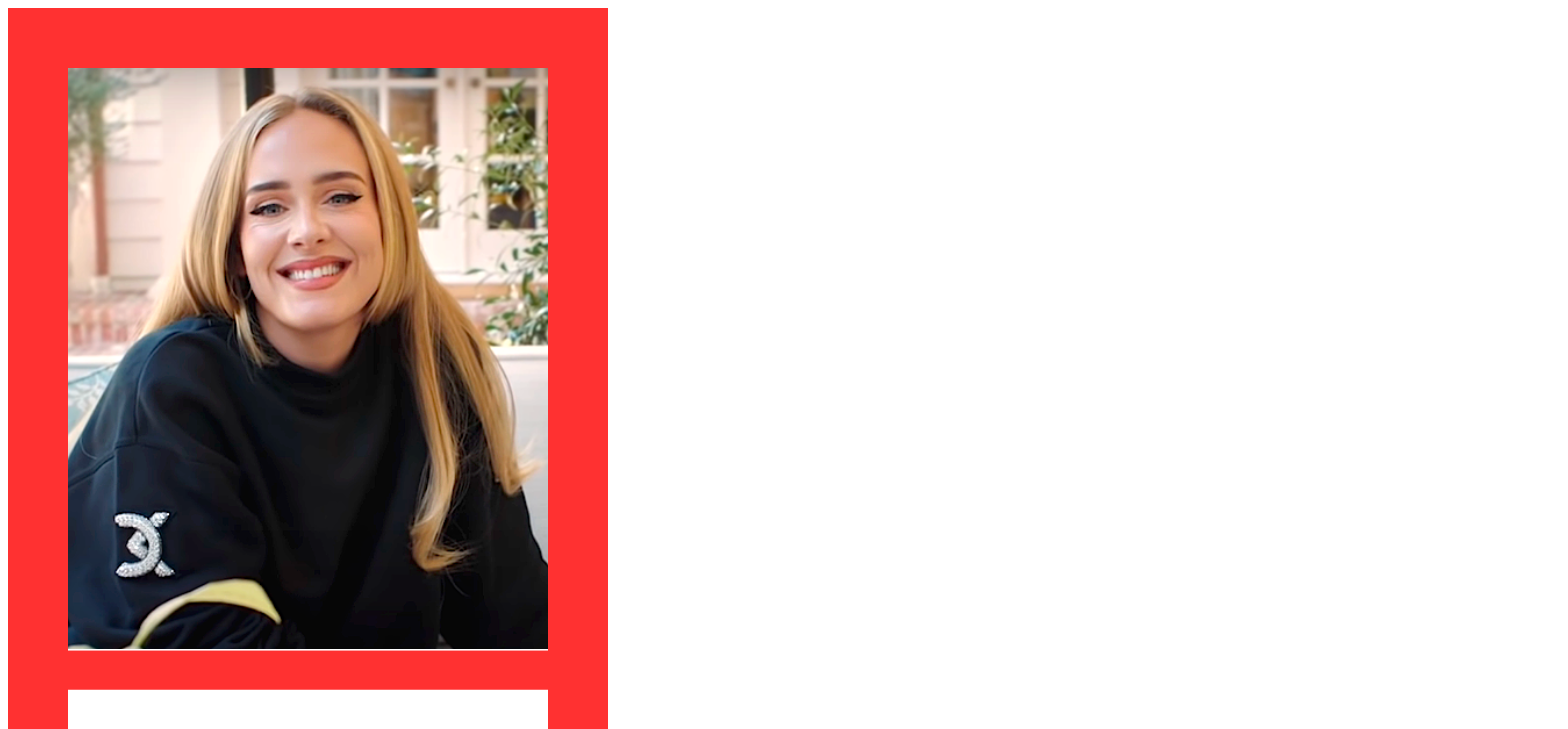
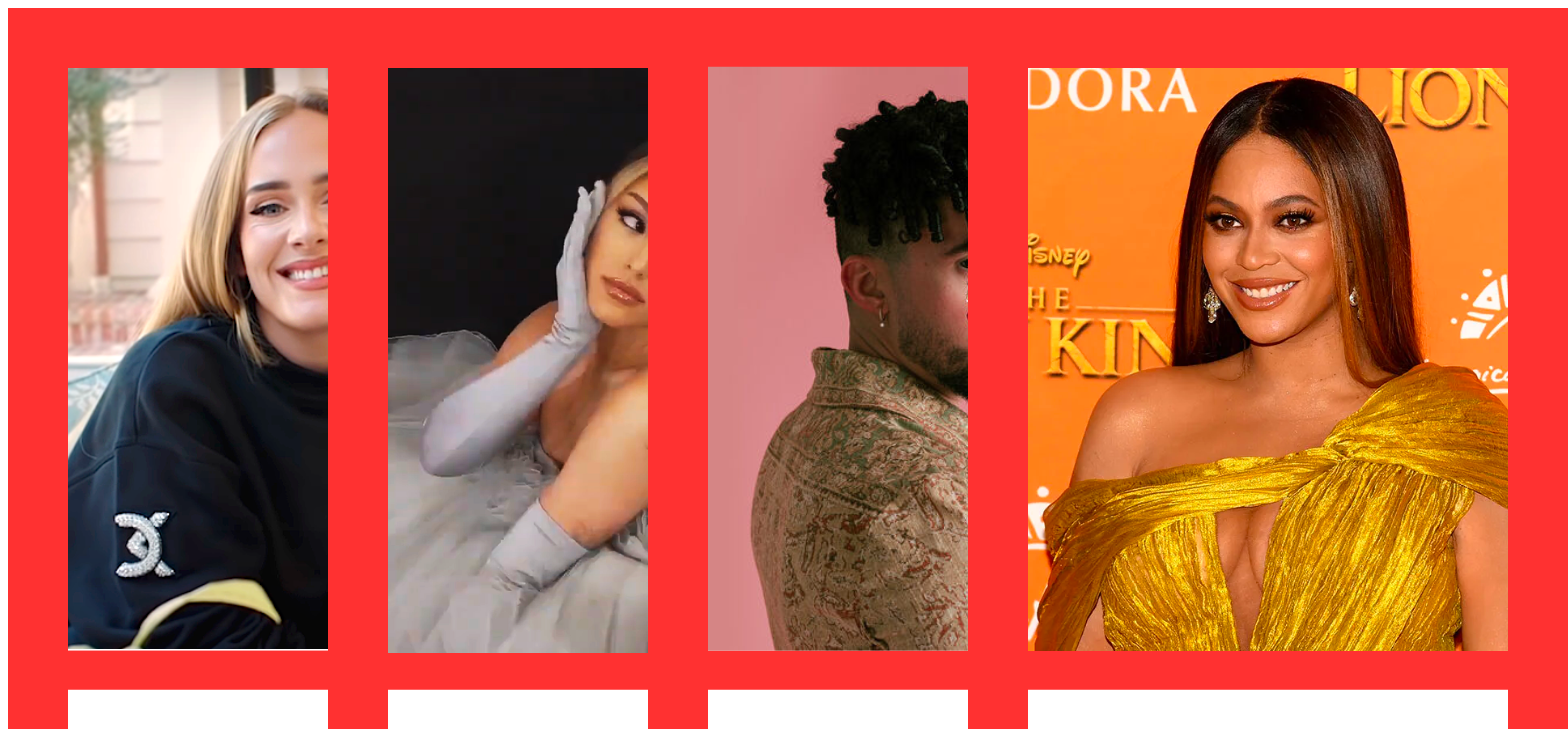
Before and after one commit to brookeknowles/guess-who, a React (Create React App) app: page / in a window 1280 px wide. Shown: the top 729 px of the page, 1568 px wide, since content can reach past the window. Built offline with nearby package versions, Linux system fonts and the light colour scheme.

Commit message:
cards are in a grid now

```diff
--- a/package.json
+++ b/package.json
@@ -3,6 +3,9 @@
   "version": "0.1.0",
   "private": true,
   "dependencies": {
+    "@emotion/react": "^11.10.6",
+    "@emotion/styled": "^11.10.6",
+    "@mui/material": "^5.11.10",
     "@testing-library/jest-dom": "^5.16.5",
     "@testing-library/react": "^13.4.0",
     "@testing-library/user-event": "^13.5.0",
@@ -10,7 +13,7 @@
     "postcss": "^8.4.21",
     "react": "^18.2.0",
     "react-dom": "^18.2.0",
-    "react-scripts": "5.0.1",
+    "react-scripts": "^2.1.3",
     "tailwindcss": "^3.2.7",
     "web-vitals": "^2.1.4"
   },
--- a/src/components/CharacterCard.jsx
+++ b/src/components/CharacterCard.jsx
@@ -4,7 +4,7 @@ function CharacterCard(props) {
     return (
         <div className="w-1/6 p-2">
         <div className="bg-white rounded-lg shadow-lg overflow-hidden">
-            <img src={props.character.image} alt={props.character.name} className="h-40 w-full object-cover" />
+            <img src={props.character.image} alt={props.character.name} className="h-auto w-auto object-cover" />
         </div>
         </div>
     );
--- a/src/components/CharacterRow.jsx
+++ /dev/null
@@ -1,18 +0,0 @@
-import React from "react";
-import CharacterCard from "./CharacterCard";
-
-function CharacterRow(props) {
-  const { characters } = props;
-
-  return (
-    <div className="flex flex-wrap justify-center">
-      {characters.map((character, index) => (
-        <div key={character.id} className={`p-2 ${index > 0 ? 'ml-2' : ''}`}>
-          <CharacterCard character={character} />
-        </div>
-      ))}
-    </div>
-  );
-}
-
-export default CharacterRow;
--- a/src/components/GameBoard.jsx
+++ b/src/components/GameBoard.jsx
@@ -1,23 +1,21 @@
 import React from "react";
-import CharacterRow from "./CharacterRow";
+import Grid from "@mui/material/Grid";
+import CharacterCard from "./CharacterCard";
 import character_data from "../data/character_data";
 
 function GameBoard() {
-    const characters = character_data
-    const rows = [];
+  const characters = character_data;
 
-    for (let i = 0; i < characters.length; i += 6) {
-      const row = characters.slice(i, i + 6);
-      rows.push(row);
-    }
-
-    return (
-      <div className="container mx-auto">
-        {rows.map((row, index) => (
-          <CharacterRow key={index} characters={row} />
-        ))}
-      </div>
-    );
+  return (
+    <Grid container spacing={2}>
+      {characters.map((character) => (
+        // <Grid item key={character.id} xs={6} sm={4} md={3}>
+        <Grid item xs={3} sx={{ width: "100%", height: "100%" }}>
+          <CharacterCard character={character} />
+        </Grid>
+      ))}
+    </Grid>
+  );
 }
 
 export default GameBoard;
```
Also changed, not shown: 1 other file (tests, documents, lock files or other folders).
